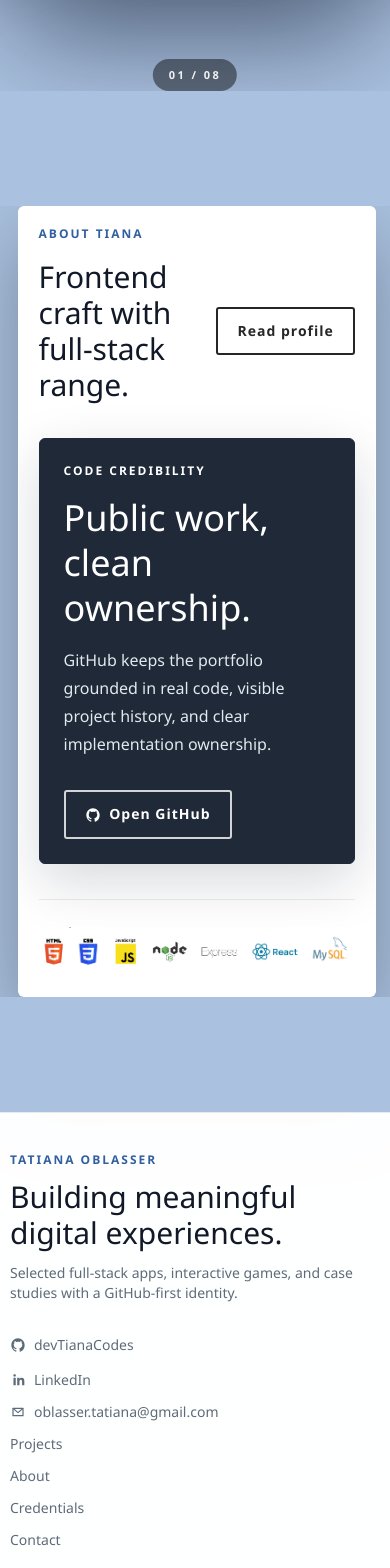
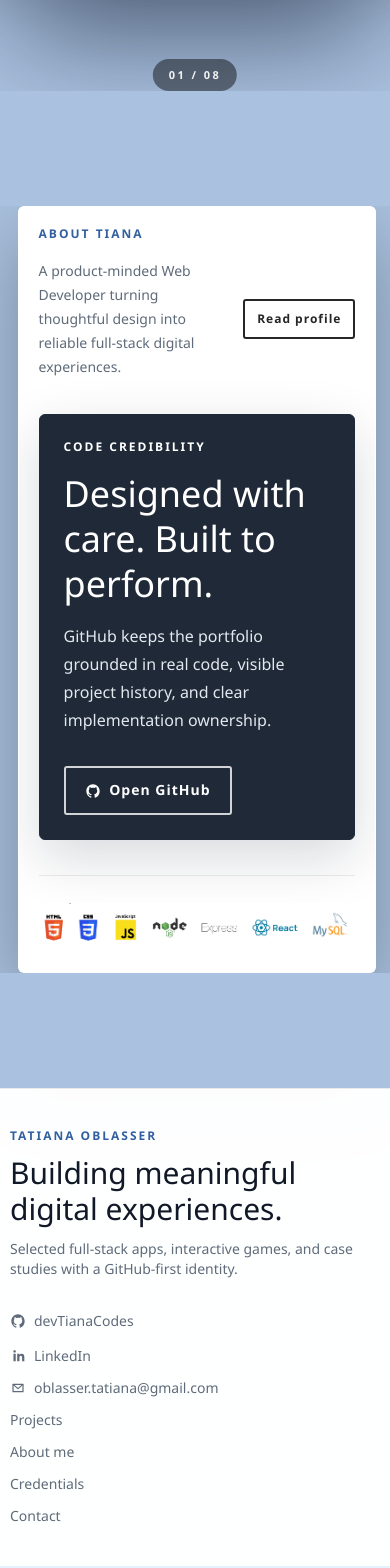
Before and after one commit to devTianaCodes/developer-portfolio, a Next.js app: page /en in a window 390 px wide. Shown: the part 1768-3336 px from the top of the page. Built offline with nearby package versions, Linux system fonts and the light colour scheme; no server answers.

Commit message:
Refine About Tiana content

```diff
--- a/src/app/[locale]/page.tsx
+++ b/src/app/[locale]/page.tsx
@@ -31,14 +31,14 @@
               <div className="technology-parallax__flow">
                 <div className="technology-parallax__content">
                   <div className="technology-parallax__card">
-                    <p className="section-label">{t("aboutEyebrow")}</p>
+                    <p id="technology-about-title" className="section-label mx-auto w-full max-w-5xl">{t("aboutEyebrow")}</p>
 
-                    <div className="mx-auto mt-[1.1rem] flex w-full max-w-5xl items-center justify-between gap-[1.1rem] sm:gap-[2.2rem]">
-                      <h2 id="technology-about-title" className="minimal-heading min-w-0 text-3xl sm:text-4xl">
-                        {t("aboutTitle")}
-                      </h2>
+                    <div className="mx-auto mt-[1.1rem] grid w-full max-w-5xl grid-cols-[minmax(0,1fr)_auto] items-center gap-4 sm:gap-8">
+                      <p className="minimal-text max-w-3xl text-sm leading-6 sm:text-base sm:leading-7">
+                        {t("aboutDescription")}
+                      </p>
 
-                      <Link href="/about" className="sharp-button shrink-0">
+                      <Link href="/about" className="sharp-button shrink-0 px-[1em] py-[0.85em] text-xs sm:px-[1.4em] sm:py-[1em] sm:text-sm">
                         {t("readProfile")}
                       </Link>
                     </div>
--- a/src/i18n/messages/en.json
+++ b/src/i18n/messages/en.json
@@ -7,7 +7,7 @@
   },
   "Navigation": {
     "projects": "Projects",
-    "about": "About",
+    "about": "About me",
     "credentials": "Credentials",
     "contact": "Contact",
     "githubProfile": "GitHub profile",
@@ -44,11 +44,10 @@
     "projectsEyebrow": "Full-stack web apps",
     "projectsHeading": "Product-focused applications and playable systems.",
     "aboutEyebrow": "About Tiana",
-    "aboutTitle": "Frontend craft with full-stack range.",
-    "aboutDescription": "Design-led web experiences across commerce, education, adoption, plant care, AI tools, and browser games.",
+    "aboutDescription": "A product-minded Web Developer turning thoughtful design into reliable full-stack digital experiences.",
     "readProfile": "Read profile",
     "githubEyebrow": "Code credibility",
-    "githubTitle": "Public work, clean ownership.",
+    "githubTitle": "Designed with care. Built to perform.",
     "githubDescription": "GitHub keeps the portfolio grounded in real code, visible project history, and clear implementation ownership.",
     "githubEntryDescription": "A clean public entry point for code review and project context.",
     "openGithub": "Open GitHub",
@@ -189,7 +188,7 @@
     "demoPlaceholder": "Clip placeholder ready for upload to Vercel-hosted media path."
   },
   "About": {
-    "title": "About",
+    "title": "About me",
     "subtitle": "Full Stack Web Developer Jr.",
     "currentFocus": "Current focus",
     "currentFocusTitle": "End-to-end web products.",
@@ -374,7 +373,7 @@
     "siteTitle": "Tiana Oblasser | Web Developer",
     "siteDescription": "Full-stack web developer portfolio focused on React, Node.js, REST APIs, and user-centered interfaces.",
     "projectsTitle": "Projects",
-    "aboutTitle": "About",
+    "aboutTitle": "About me",
     "credentialsTitle": "Credentials",
     "contactTitle": "Contact"
   }
--- a/src/i18n/messages/it.json
+++ b/src/i18n/messages/it.json
@@ -44,11 +44,10 @@
     "projectsEyebrow": "Applicazioni web full-stack",
     "projectsHeading": "Applicazioni orientate al prodotto e sistemi interattivi.",
     "aboutEyebrow": "Profilo di Tiana",
-    "aboutTitle": "Competenze frontend con una visione full-stack.",
-    "aboutDescription": "Esperienze web guidate dal design nei settori del commercio, della formazione, delle adozioni, della cura delle piante, degli strumenti di IA e dei giochi per browser.",
+    "aboutDescription": "Una sviluppatrice web orientata al prodotto che trasforma un design curato in esperienze digitali full-stack affidabili.",
     "readProfile": "Leggi il profilo",
     "githubEyebrow": "Credibilità del codice",
-    "githubTitle": "Lavoro pubblico, responsabilità chiara.",
+    "githubTitle": "Progettato con cura. Costruito per offrire prestazioni.",
     "githubDescription": "GitHub mantiene il portfolio ancorato a codice reale, a una cronologia dei progetti visibile e a una chiara responsabilità sull'implementazione.",
     "githubEntryDescription": "Un punto di accesso pubblico e ordinato per esaminare il codice e il contesto dei progetti.",
     "openGithub": "Apri GitHub",
--- a/src/i18n/messages/ro.json
+++ b/src/i18n/messages/ro.json
@@ -44,11 +44,10 @@
     "projectsEyebrow": "Aplicații web full-stack",
     "projectsHeading": "Aplicații orientate spre produs și sisteme interactive.",
     "aboutEyebrow": "Despre Tiana",
-    "aboutTitle": "Măiestrie frontend și competențe full-stack.",
-    "aboutDescription": "Experiențe web ghidate de design în domeniile comerțului, educației, adopțiilor, îngrijirii plantelor, instrumentelor IA și jocurilor pentru browser.",
+    "aboutDescription": "O dezvoltatoare web orientată spre produs, care transformă designul atent în experiențe digitale full-stack fiabile.",
     "readProfile": "Citește profilul",
     "githubEyebrow": "Credibilitatea codului",
-    "githubTitle": "Proiecte publice, responsabilitate clară.",
+    "githubTitle": "Proiectat cu grijă. Construit pentru performanță.",
     "githubDescription": "GitHub menține portofoliul ancorat în cod real, într-un istoric vizibil al proiectelor și într-o responsabilitate clară pentru implementare.",
     "githubEntryDescription": "Un punct public și bine organizat pentru evaluarea codului și a contextului proiectelor.",
     "openGithub": "Deschide GitHub",
```
